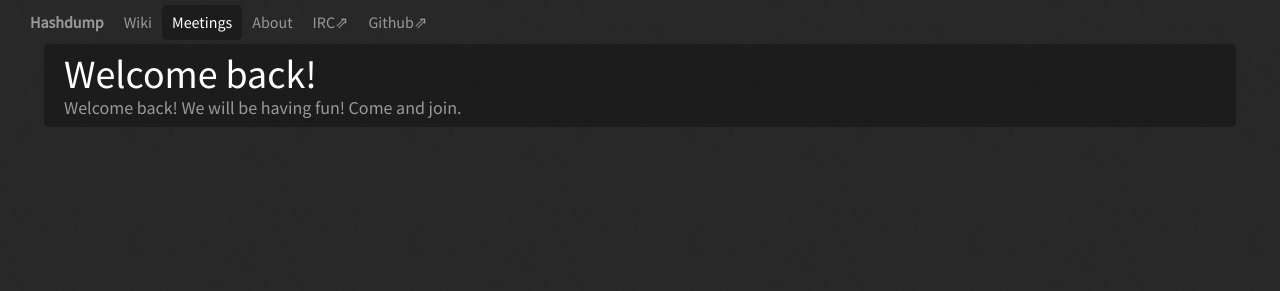
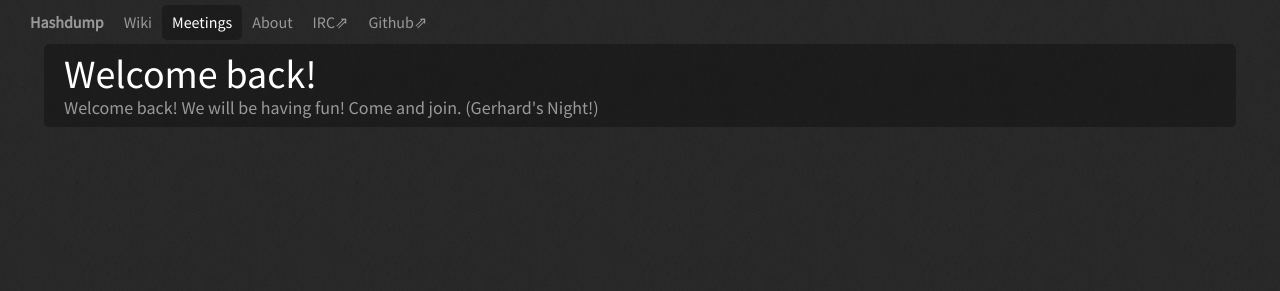
Before and after one commit to Hashdump/old-hashdump-site, a Jekyll site: the page built from _posts/2016-01-26-fun.md, in a window 1280 px wide. Shown: the top 291 px of the page. Built offline with Jekyll 4.4.1, drawn with Linux system fonts in a browser that asks for light colours; Markdown is read by kramdown in place of the engine named in the settings.

```diff
--- a/_posts/2016-01-26-fun.md
+++ b/_posts/2016-01-26-fun.md
@@ -1,4 +1,4 @@
 ---
 title: Welcome back!
-tagline:  Welcome back! We will be having fun! Come and join.
+tagline:  Welcome back! We will be having fun! Come and join. (Gerhard&apos;s Night!)
 ---
```
Also changed, not shown: _posts/2016-02-02-citizenfour.md (added, +4 -0 lines).
